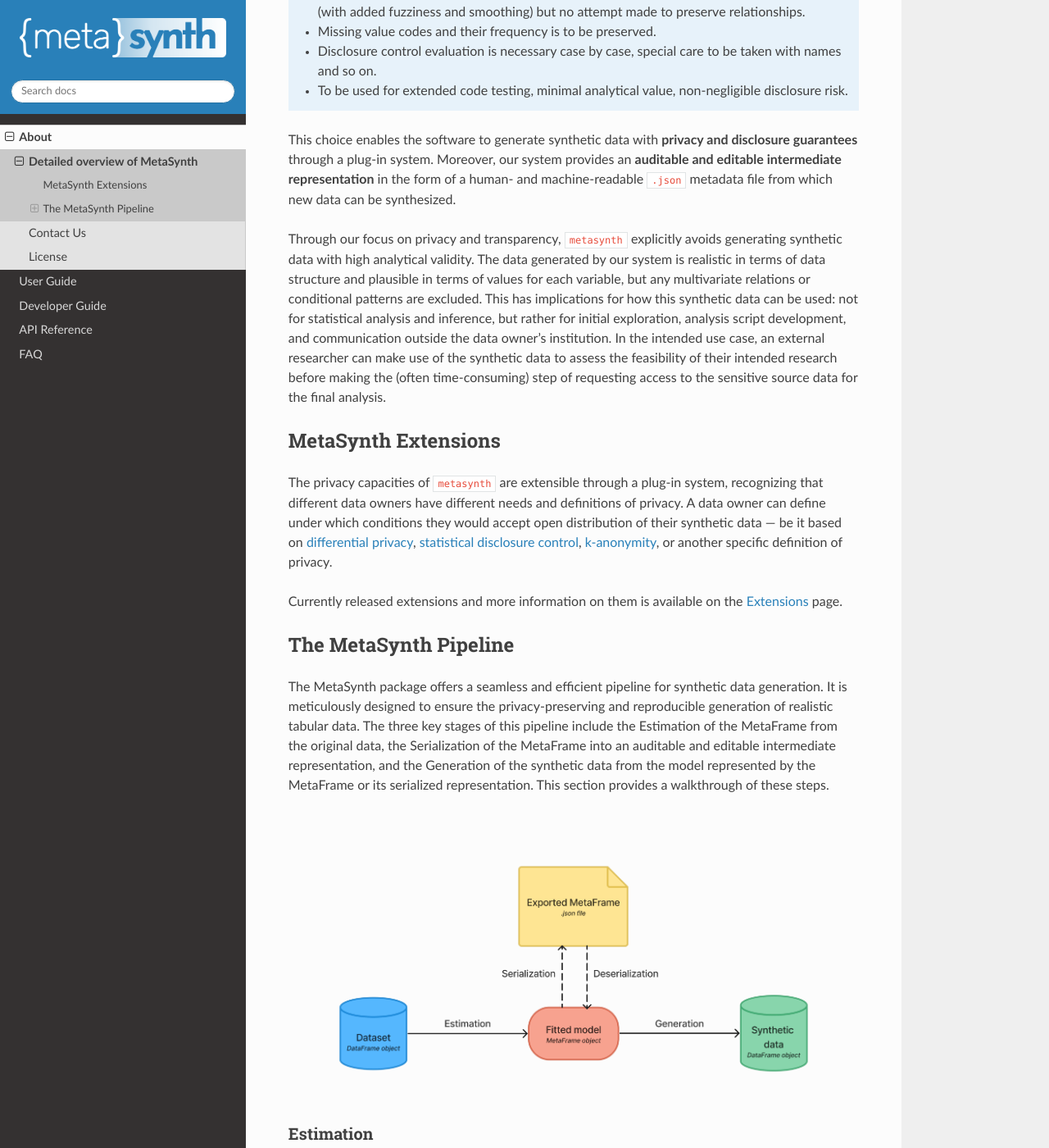
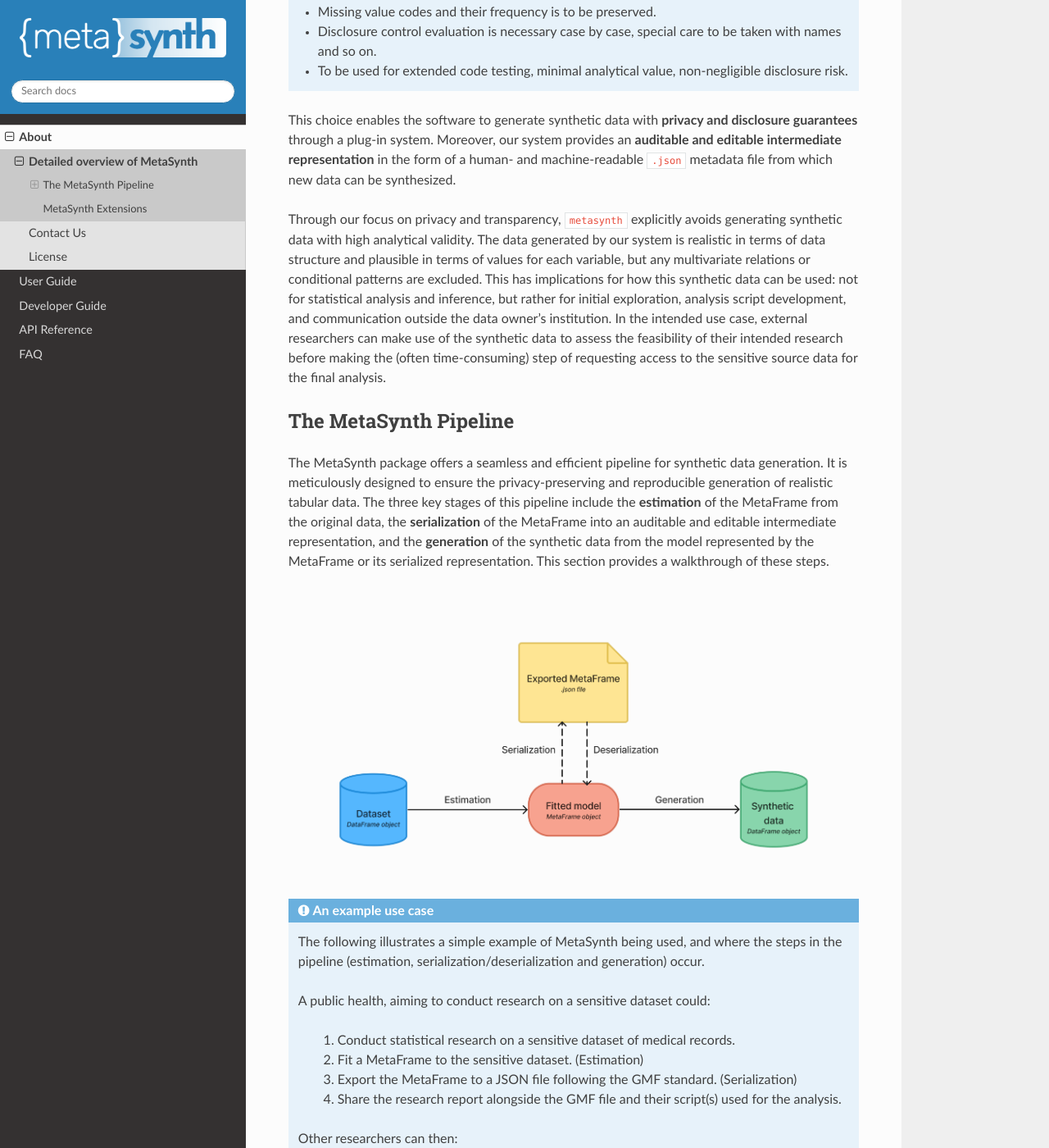
Before and after one commit to sodascience/metasyn, a Sphinx documentation site: the page built from docs/source/about/metasynth_in_detail.rst, in a window 1280 px wide and 1400 px high, scrolled down 513 px. Shown: the whole window at 82% size. Built offline with Sphinx 7.4.7 and the Read the Docs theme 2.0.0, drawn with Linux system fonts in a browser that asks for light colours; some of the changed text lies outside the part shown.

Commit message:
Update multiple docs pages
Applied simple suggestions from code review

Applied more elaborate changes:
- removed technical implementationspecifics on parameters in generating metaframes
- changed wording to better reflect that an exported metaframe (json) can be edited in (the section 'tweaking an exported metaframe), as opposed to having it seem like the actual metaframe object is edited.
- removed wording making it seem as if only exported metaframes are metadata, and included mention of statistical metadata
- updated in detail page

Co-Authored-By: qubixes <44498096+qubixes@users.noreply.github.com>

```diff
--- a/docs/source/about/metasynth_in_detail.rst
+++ b/docs/source/about/metasynth_in_detail.rst
@@ -1,17 +1,9 @@
 Detailed overview of MetaSynth
-=================================
+==============================
 
-``Metasynth`` is a python package for generating synthetic data with a
-focus on privacy and disclosure control. It is aimed at owners of
-sensitive datasets such as public organisations, research groups, and
-individual researchers who want to improve the accessibility of their
-data for research and reproducibility by others. The goal of
-``metasynth`` is to make it easy for data owners to share the structure
-and and approximation of the content of their data with others without
-any privacy concerns.
+``Metasynth`` is a python package for generating synthetic data with a focus on maintaining privacy. It is aimed at owners of sensitive datasets such as public organisations, research groups, and individual researchers who want to improve the accessibility, reproducibility and reusability of their data. The goal of ``metasynth`` is to make it easy for data owners to share the structure and approximation of the content of their data with others without any privacy concerns.
 
-With this goal in mind, ``metasynth`` restricts itself to
-the `\"synthetically-augmented plausible" <https://www.ons.gov.uk/methodology/methodologicalpublications/generalmethodology/onsworkingpaperseries/onsmethodologyworkingpaperseriesnumber16syntheticdatapilot>`__ category of synthetic data, as categorized by the Office for National Statistics (ONS).
+With this goal in mind, ``metasynth`` restricts itself to the `\"synthetically-augmented plausible" <https://www.ons.gov.uk/methodology/methodologicalpublications/generalmethodology/onsworkingpaperseries/onsmethodologyworkingpaperseriesnumber16syntheticdatapilot>`__ category of synthetic data, as categorized by the Office for National Statistics (ONS).
 
 .. admonition:: ONS criteria for a Synthetically-augmented plausible dataset:
 
@@ -24,23 +16,36 @@
 
 This choice enables the software to generate synthetic data with **privacy and disclosure guarantees** through a plug-in system. Moreover, our system provides an **auditable and editable intermediate representation** in the form of a human- and machine-readable ``.json`` metadata file from which new data can be synthesized.
 
-Through our focus on privacy and transparency, ``metasynth`` explicitly avoids generating synthetic data with high analytical validity. The data generated by our system is realistic in terms of data structure and plausible in terms of values for each variable, but any multivariate
-relations or conditional patterns are excluded. This has implications for how this synthetic data can be used: not for statistical analysis and inference, but rather for initial exploration, analysis script development, and communication outside the data owner’s institution. In the intended use case, an external researcher can make use of the
-synthetic data to assess the feasibility of their intended research before making the (often time-consuming) step of requesting access to the sensitive source data for the final analysis.
-
-MetaSynth Extensions
----------------------
-The privacy capacities of ``metasynth`` are extensible through a plug-in system, recognizing that different data owners have different needs and definitions of privacy. A data owner can define under which conditions they would accept open distribution of their synthetic data — be it based on `differential privacy <https://springer.com/chapter/10.1007/11787006_1>`_, `statistical disclosure control <https://www.wiley.com/en-us/Statistical+Disclosure+Control-p-9781118348215>`_, `k-anonymity <https://epic.org/wp-content/uploads/privacy/reidentification/Sweeney_Article.pdf>`_, or another specific definition of privacy.
-
-Currently released extensions and more information on them is available on the :doc:`/usage/extensions` page.
+Through our focus on privacy and transparency, ``metasynth`` explicitly avoids generating synthetic data with high analytical validity. The data generated by our system is realistic in terms of data structure and plausible in terms of values for each variable, but any multivariate relations or conditional patterns are excluded. This has implications for how this synthetic data can be used: not for statistical analysis and inference, but rather for initial exploration, analysis script development, and communication outside the data owner’s institution. In the intended use case, external researchers can make use of the synthetic data to assess the feasibility of their intended research before making the (often time-consuming) step of requesting access to the sensitive source data for the final analysis.
 
 The MetaSynth Pipeline
------------------------
-The MetaSynth package offers a seamless and efficient pipeline for synthetic data generation. It is meticulously designed to ensure the privacy-preserving and reproducible generation of realistic tabular data. The three key stages of this pipeline include the Estimation of the MetaFrame from the original data, the Serialization of the MetaFrame into an auditable and editable intermediate representation, and the Generation of the synthetic data from the model represented by the MetaFrame or its serialized representation. This section provides a walkthrough of these steps.
+----------------------
+The MetaSynth package offers a seamless and efficient pipeline for synthetic data generation. It is meticulously designed to ensure the privacy-preserving and reproducible generation of realistic tabular data. The three key stages of this pipeline include the **estimation** of the MetaFrame from the original data, the **serialization** of the MetaFrame into an auditable and editable intermediate representation, and the **generation** of the synthetic data from the model represented by the MetaFrame or its serialized representation. This section provides a walkthrough of these steps.
 
 .. image:: /images/pipeline_basic.png
    :alt: MetaSynth Pipeline
    :align: center
+
+.. admonition:: An example use case
+
+  The following illustrates a simple example of MetaSynth being used, and where the steps in the pipeline (estimation, serialization/deserialization and generation) occur.
+
+  A public health, aiming to conduct research on a sensitive dataset could:
+
+    #. Conduct statistical research on a sensitive dataset of medical records.
+    #. Fit a MetaFrame to the sensitive dataset. (Estimation)
+    #. Export the MetaFrame to a JSON file following the GMF standard. (Serialization)
+    #. Share the research report alongside the GMF file and their script(s) used for the analysis.
+
+  Other researchers can then:
+
+    #. Load the MetaFrame by importing the GMF file. (Deserialization)
+    #. Use the MetaFrame to generate a synthetic dataset. (Generation)
+    #. Rerun the scripts on the synthetic data to validate that the *code* used to analyse the results is sound, and behaves as expected. (Note that the *results* themselves can not be reproduced, as the synthetic data generated by MetaSynth is not identical on a statistical level)
+
+  This builds confidence that when the same modeling approach is applied to the real sensitive data, the results and conclusions will be accurate. Sharing MetaFrames, analysis scripts and results in this way improves transparency and trust in data-based research without requiring the release of irreplicable sensitive data.
+
+  Note that this is just one of many possible ways in which MetaSynth can be used.
 
 
 Estimation
@@ -143,8 +148,10 @@
 Exported :obj:`MetaFrames <metasynth.dataset.MetaFrame>` follow the  `Generative Metadata Format (GMF) <https://github.com/sodascience/generative_metadata_format>`__, a standard designed to be easy to read and understand.
 This allows for manual and automatic editing, as well as easy sharing.
 
+.. raw:: html
 
-An example of an exported MetaFrame:
+   <details>
+   <summary> An example of an exported MetaFrame: </summary>
 
 .. code-block:: json
 
@@ -248,6 +255,11 @@
         ]
   }
 
+.. raw:: html
+
+   </details>
+   <br>
+
 .. note::
   See the :doc:`/usage/exporting_metaframes` page for information on *how* to export and load MetaFrame to and from JSON files.
 
@@ -267,3 +279,10 @@
 
 .. note::
   See the :doc:`/usage/generating_synthetic_data` page for information on *how* to generate synthetic data based on a MetaFrame.
+
+
+MetaSynth Extensions
+---------------------
+The privacy capacities of ``metasynth`` are extensible through a plug-in system, recognizing that different data owners have different needs and definitions of privacy. A data owner can define under which conditions they would accept open distribution of their synthetic data — be it based on `differential privacy <https://springer.com/chapter/10.1007/11787006_1>`_, `statistical disclosure control <https://www.wiley.com/en-us/Statistical+Disclosure+Control-p-9781118348215>`_, `k-anonymity <https://epic.org/wp-content/uploads/privacy/reidentification/Sweeney_Article.pdf>`_, or another specific definition of privacy.
+
+Currently released extensions and more information on them is available on the :doc:`/usage/extensions` page.
--- a/docs/source/faq.rst
+++ b/docs/source/faq.rst
@@ -29,7 +29,7 @@
 
 **What is a MetaFrame?**
 -------------------------
-A MetaFrame is a fitted model that describes the aggregate structure and characteristics of a dataset. It functions like metadata for the dataset, providing information about the dataset without revealing the actual data itself. When MetaSynth is fed a dataset, it generates this MetaFrame to capture certain key aspects of the data.
+A MetaFrame is a fitted model that describes the aggregate structure and characteristics of a dataset. It functions like (statistical) metadata for the dataset, providing information about the dataset without revealing the actual data itself. When MetaSynth is fed a dataset (as DataFrame), it generates this MetaFrame to capture certain key aspects of the data.
 
 Key elements encapsulated in a MetaFrame include variable names, their data types, the proportion of missing values, and the parameters of the distributions that these variables follow in the dataset. This information is sufficient to understand the overall structure and attributes of the data, without divulging the exact data points.
 
--- a/docs/source/usage/generating_metaframes.rst
+++ b/docs/source/usage/generating_metaframes.rst
@@ -95,12 +95,12 @@
 
 dist_providers
 ^^^^^^^^^^^^^^^^
-**dist_providers** (``dist_providers (Union[str, list[str], BaseDistributionProvider, list[BaseDistributionProvider]] = "builtin")``) allows you to specify distribution providers (as strings or actual provider objects) to use when fitting distributions to the column data.
+**dist_providers** allows you to specify distribution providers (as strings or actual provider objects) to use when fitting distributions to the column data.
 
 
 privacy
 ^^^^^^^^^
-**privacy** (``privacy (Optional[BasePrivacy] = None)``) allows you to set the global privacy level for synthetic data generation. If it's not provided, the function defaults it to ``None``.
+**privacy** allows you to set the global privacy level for synthetic data generation. If it's not provided, the function defaults it to ``None``.
 For more on privacy modules available refer to :mod:`Privacy Features (experimental) <metasynth.privacy>`.
 
 .. warning::
```
Also changed, not shown: other parts of docs/source/usage/generating_metaframes.rst (+1 -1 lines), docs/source/index.rst (+4 -4 lines), docs/source/usage/exporting_metaframes.rst (+5 -6 lines).
